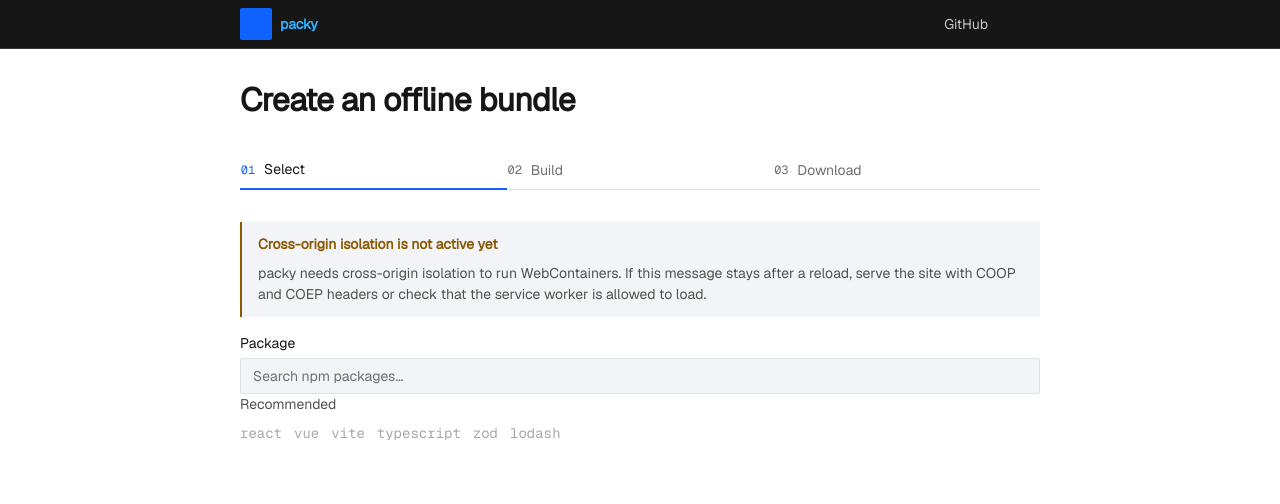
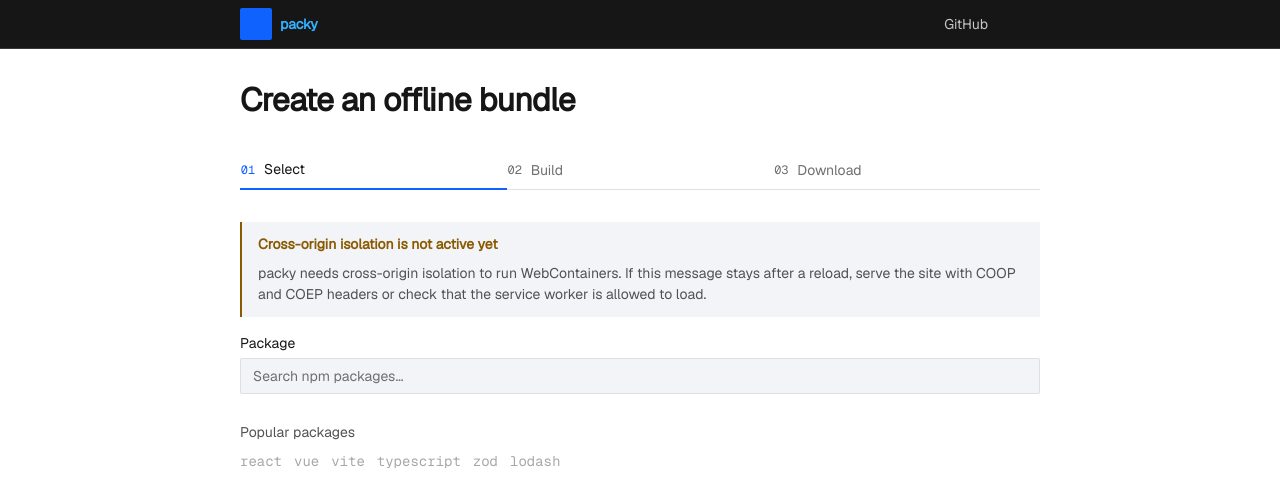
Before and after one commit to t128n/packy, a Svelte app: page / in a window 1280 px wide. Shown: the top 504 px of the page. Built offline with nearby package versions, Linux system fonts and the light colour scheme; some icons are missing.

Commit message:
fix: rename popular packages and open up spacing
Rename the shortcut list to Popular packages, add breathing room below the package field, and restore the semantic spacing aliases used by the local Stack and Inline primitives. The selected state now uses larger group gaps.

```diff
--- a/src/components/package-picker.svelte
+++ b/src/components/package-picker.svelte
@@ -572,7 +572,7 @@
 			</Inline>
 		</Stack>
 	{:else if packument}
-		<Stack gap="xl">
+		<Stack gap="2xl">
 			<div class="package-header">
 				<Stack gap="xs">
 					<Text variant="subheading" as="h2">{packageName}</Text>
@@ -593,7 +593,7 @@
 				</Alert>
 			{/if}
 
-			<Stack gap="md">
+			<Stack gap="lg">
 				{#if customMode}
 					<div class="field">
 						<label class="field__label" for="version-spec">
@@ -720,7 +720,7 @@
 			{/if}
 			{#if searchTerm.trim().length === 0}
 				<div class="recommended">
-					<p class="recommended__label">Recommended</p>
+					<p class="recommended__label">Popular packages</p>
 					<div class="recommended__list">
 						{#each POPULAR_PACKAGES as name}
 							<button
@@ -770,6 +770,7 @@
 		display: flex;
 		flex-direction: column;
 		gap: var(--space-2);
+		margin-top: var(--space-4);
 	}
 
 	.recommended__label {
--- a/src/styles/tokens.css
+++ b/src/styles/tokens.css
@@ -209,6 +209,13 @@
 :root {
 	--layout-code-max: 20rem;
 	--layout-menu-max: 20rem;
+	--space-xs: var(--space-1);
+	--space-sm: var(--space-2);
+	--space-md: var(--space-3);
+	--space-lg: var(--space-4);
+	--space-xl: var(--space-5);
+	--space-2xl: var(--space-6);
+	--space-3xl: var(--space-7);
 	--border-width: 1px;
 	--border-width-emphasis: 2px;
 	--font-weight-medium: 500;
```
Also changed, not shown: 9 other files (tests, documents, lock files or other folders).
